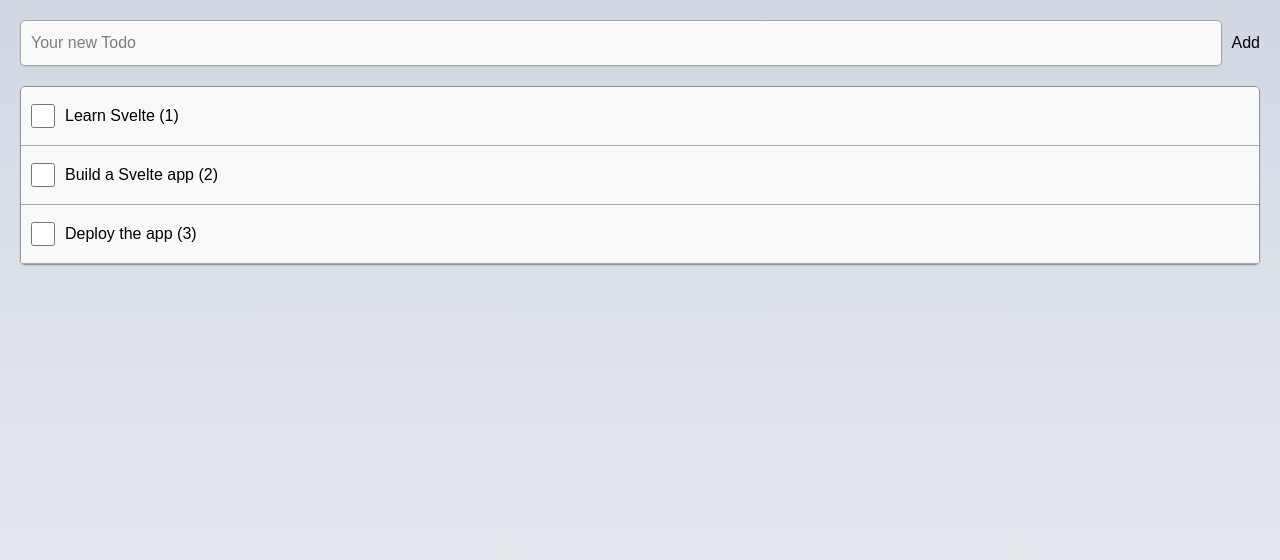
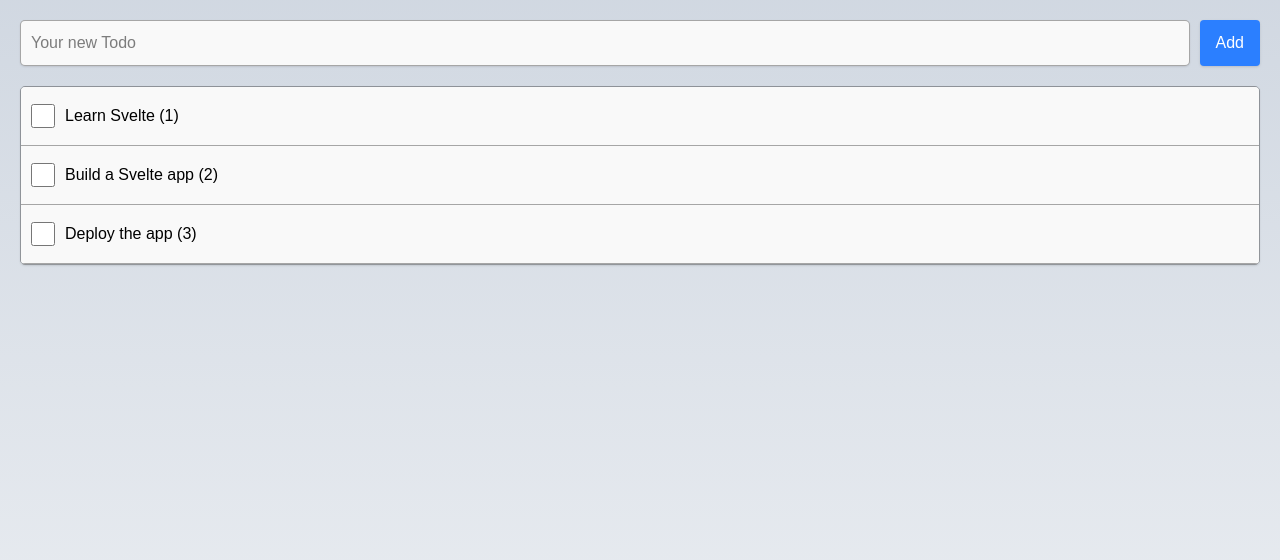
Before and after one commit to bohnacker/2525-ig3-programmiersprachen-todolist, a SvelteKit app: page / in a window 1280 px wide. Shown: the top 560 px of the page. Built offline with nearby package versions, Linux system fonts and the light colour scheme; some icons are missing.

Commit message:
first tailwind styling

```diff
--- a/src/routes/+page.svelte
+++ b/src/routes/+page.svelte
@@ -66,13 +66,19 @@
 		bind:value={inputValue}
 		placeholder="Your new Todo"
 	/>
-	<button onclick={addItem} id="add-button" disabled={inputValue === ''}>Add</button>
+	<!-- use tailwind to style button -->
+	<button
+		class="bg-blue-500 text-white px-4 py-2 rounded shadow hover:bg-blue-600 transition duration-200 ease-in-out"
+		onclick={addItem}
+		id="add-button"
+		disabled={inputValue === ''}>Add</button
+	>
 </div>
 
 {#if openTodos.length > 0}
 	<div class="todo-list open">
 		{#each openTodos as todo, i (todo.id)}
-			<TodoItem id={todo.id} title={todo.title} bind:completed={todo.completed} {deleteItem}/>
+			<TodoItem id={todo.id} title={todo.title} bind:completed={todo.completed} {deleteItem} />
 		{/each}
 	</div>
 {/if}
@@ -80,7 +86,7 @@
 {#if completedTodos.length > 0}
 	<div class="todo-list completed">
 		{#each completedTodos as todo, i (todo.id)}
-			<TodoItem id={todo.id} title={todo.title} bind:completed={todo.completed} {deleteItem}/>
+			<TodoItem id={todo.id} title={todo.title} bind:completed={todo.completed} {deleteItem} />
 		{/each}
 	</div>
 {/if}
```
